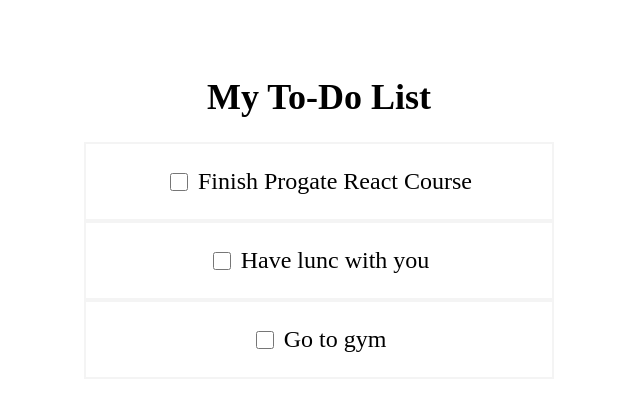
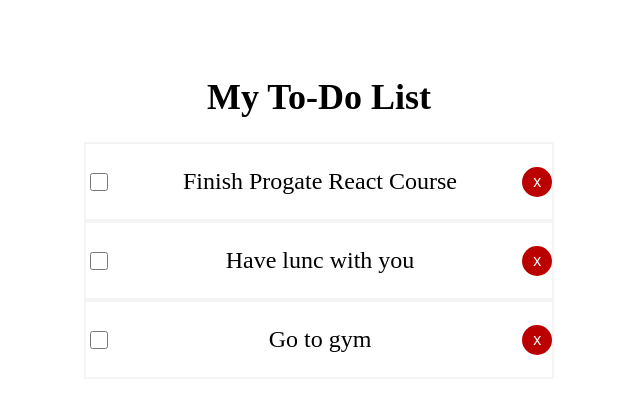
Before and after one commit to RizalRinaldi08/todo-list-react, a React (Vite) app: page / in a window 1280 px wide. Shown: the top 394 px of the page, without its empty margins (321-961 px from the left). Built offline with nearby package versions, Linux system fonts and the light colour scheme.

Commit message:
Develop delete todo feature

```diff
--- a/src/App.jsx
+++ b/src/App.jsx
@@ -28,12 +28,18 @@
       return todo
     })
     setTodos(updateTodos)
-}
+  }
+  const deleteTodo = (todoId) => {
+    const updateTodos = todos.filter((todo) => todo.id !== todoId)
+    setTodos(updateTodos)
+  }
+
+
 
   return (
     <div style={styles.container}>
       <h1 style={styles.title}>My To-Do List</h1>
-      <Todo todos={todos} toggleCompleted={toggleCompleted}/>
+      <Todo todos={todos} toggleCompleted={toggleCompleted} deleteTodo={deleteTodo}/>
     </div>
   )
 }
--- a/src/components/Todo.jsx
+++ b/src/components/Todo.jsx
@@ -4,7 +4,7 @@
 import TodoItem from "./TodoItem"
 
 // eslint-disable-next-line react/prop-types
-const Todo = ({ todos, toggleCompleted }) => {
+const Todo = ({ todos, toggleCompleted, deleteTodo }) => {
     return (
         <div style={styles.container}>
             {todos.map((todo) => {
@@ -12,6 +12,7 @@
                             key={todo.id}
                             todo={todo}
                             toggleCompleted={toggleCompleted}
+                            deleteTodo={deleteTodo}
                         />
             })}
         </div>
--- a/src/components/TodoItem.jsx
+++ b/src/components/TodoItem.jsx
@@ -1,7 +1,7 @@
 /* eslint-disable react/prop-types */
 // import React from 'react'
 
-const TodoItem = ({ todo, toggleCompleted }) => {
+const TodoItem = ({ todo, toggleCompleted, deleteTodo }) => {
     const getTodoTitleStyle = () => {
         if(todo.completed === true) {
             return { textDecoration: 'line-through' }
@@ -16,6 +16,7 @@
                 style={styles.checkBox}
                 onChange={() => toggleCompleted(todo.id)} />
             <p style={getTodoTitleStyle()}>{todo.title}</p>
+            <button style={styles.button} onClick={() => deleteTodo(todo.id)}>x</button>
         </div>
     )
 }
@@ -25,13 +26,23 @@
         border: '2px solid #f4f4f4',
         fontSize: '24px',
         display: 'flex',
-        justifyContent: 'center',
+        justifyContent: 'space-between',
         alignItems: 'center'
     },
     checkBox: {
         marginRight: '10px',
         height: '18px',
         width: '18px'
+    },
+    button: {
+        backgroundColor: '#BB0000',
+        color: '#fff',
+        height: '30px',
+        width: '30px',
+        borderRadius: '100%',
+        border: 'none',
+        cursor: 'pointer',
+        fontSize: '16px',
     }
 }
 
```
